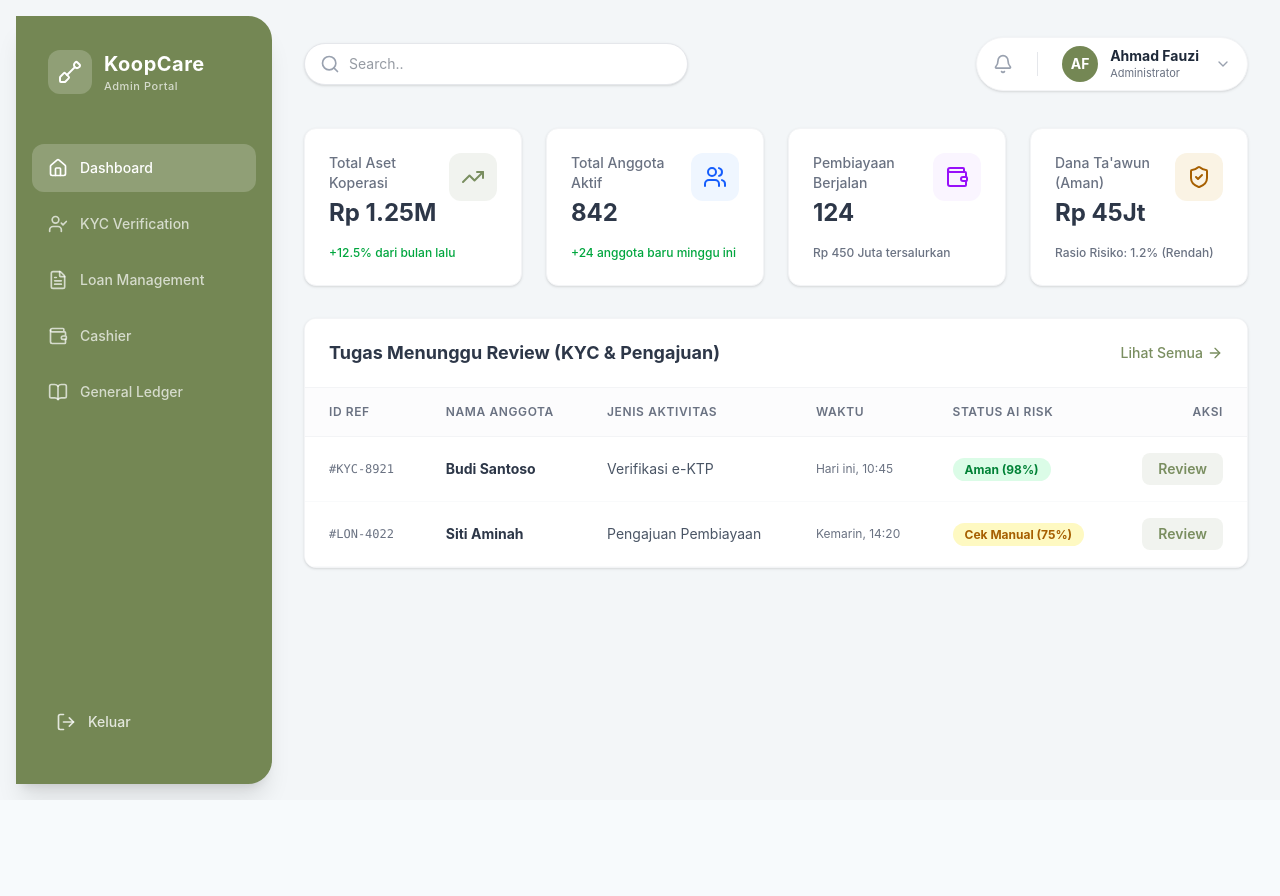
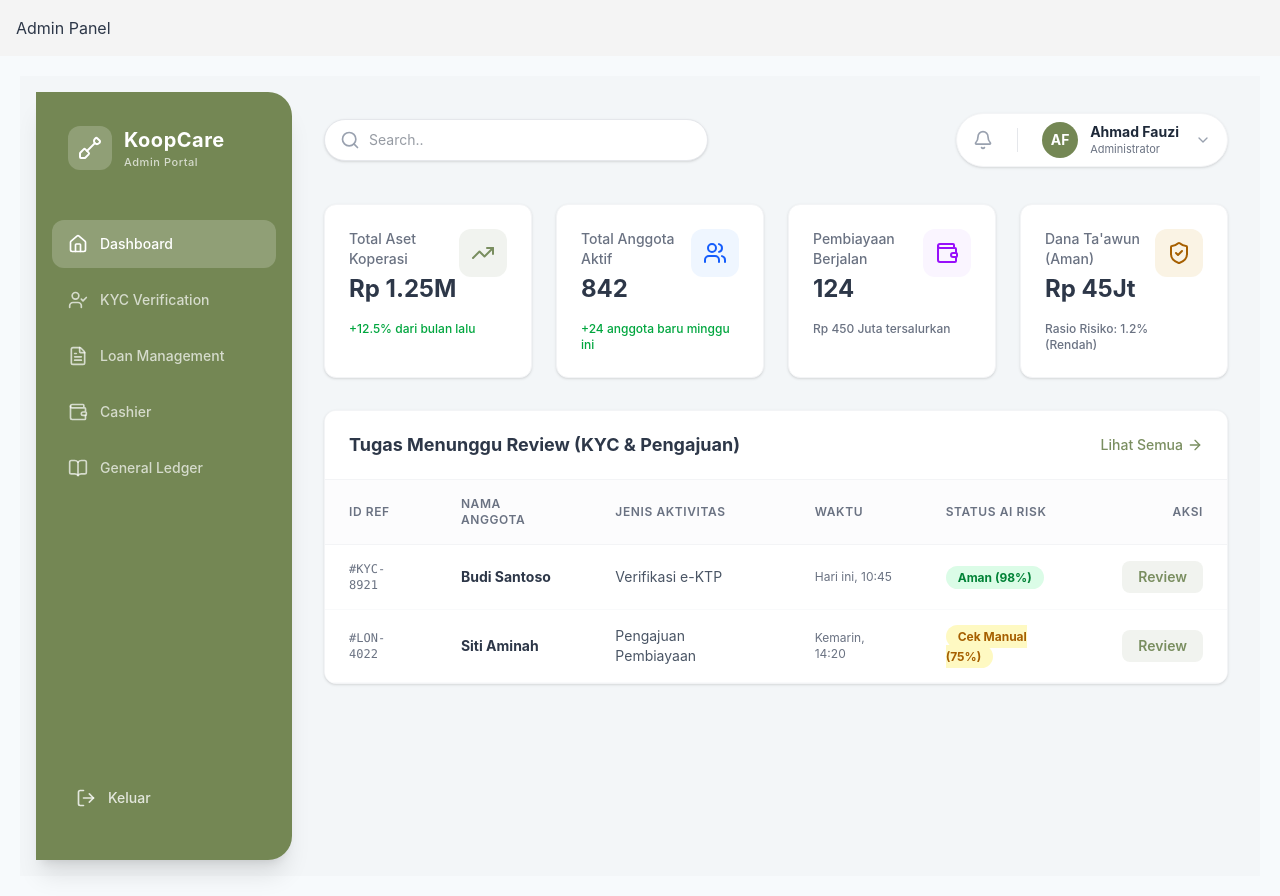
Before and after one commit to Gzaa19/koopcare-admin, a React app in the folder frontend/: page /dashboard in a window 1280 px wide. Before the commit the page ends 800 px from the top, so only its background shows below. Built offline with nearby package versions, Linux system fonts and the light colour scheme; sample sign-in values are in the browser's storage; the HTML template or start-up script is replaced by a standard one.

Commit message:
wira (#4)

```diff
--- a/frontend/src/App.jsx
+++ b/frontend/src/App.jsx
@@ -1,7 +1,6 @@
 import React from 'react';
 import { BrowserRouter as Router, Routes, Route, Navigate } from 'react-router-dom';
 
-// Pages
 import Login from './pages/Login/Login';
 import Register from './pages/Register/Register';
 import Dashboard from './pages/Dashboard/Dashboard';
@@ -10,22 +9,32 @@ import Loans from './pages/Loan/Loans';
 import Cashier from './pages/Cashier/Cashier';
 import Ledger from './pages/Ledger/Ledger';
 
+import { ProtectedRoute, PublicRoute, MainLayout } from './AuthComponents';
+
 function App() {
   return (
     <Router>
       <Routes>
+        {}
+        <Route element={<PublicRoute />}>
           <Route path="/login" element={<Login />} />
           <Route path="/register" element={<Register />} />
+        </Route>
 
-        {/* Admin Routes */}
+        {}
+        <Route element={<ProtectedRoute />}>
+          <Route element={<MainLayout />}>
             <Route path="/dashboard" element={<Dashboard />} />
             <Route path="/kyc" element={<KYC />} />
             <Route path="/loans" element={<Loans />} />
             <Route path="/cashier" element={<Cashier />} />
             <Route path="/ledger" element={<Ledger />} />
+          </Route>
+        </Route>
 
-        {/* Redirect Root */}
-        <Route path="/" element={<Navigate to="/login" replace />} />
+        {}
+        <Route path="/" element={<Navigate to="/dashboard" replace />} />
+        <Route path="*" element={<Navigate to="/dashboard" replace />} />
       </Routes>
     </Router>
   );
--- /dev/null
+++ b/frontend/src/AuthComponents.jsx
@@ -0,0 +1,32 @@
+import React from 'react';
+import { Navigate, Outlet } from 'react-router-dom';
+
+const isAuthenticated = () => {
+  return !!localStorage.getItem('token');
+};
+
+
+export const ProtectedRoute = () => {
+  return isAuthenticated() ? <Outlet /> : <Navigate to="/login" replace />;
+};
+
+
+export const PublicRoute = () => {
+  return !isAuthenticated() ? <Outlet /> : <Navigate to="/dashboard" replace />;
+};
+
+
+export const MainLayout = () => {
+  return (
+    <div className="main-layout">
+      {}
+      <header style={{ padding: '1rem', background: '#f4f4f4' }}>
+        <h2>Admin Panel</h2>
+      </header>
+
+      <main style={{ padding: '20px' }}>
+        <Outlet /> {}
+      </main>
+    </div>
+  );
+};
```
Lines whose indentation alone changed are shown as unchanged.
